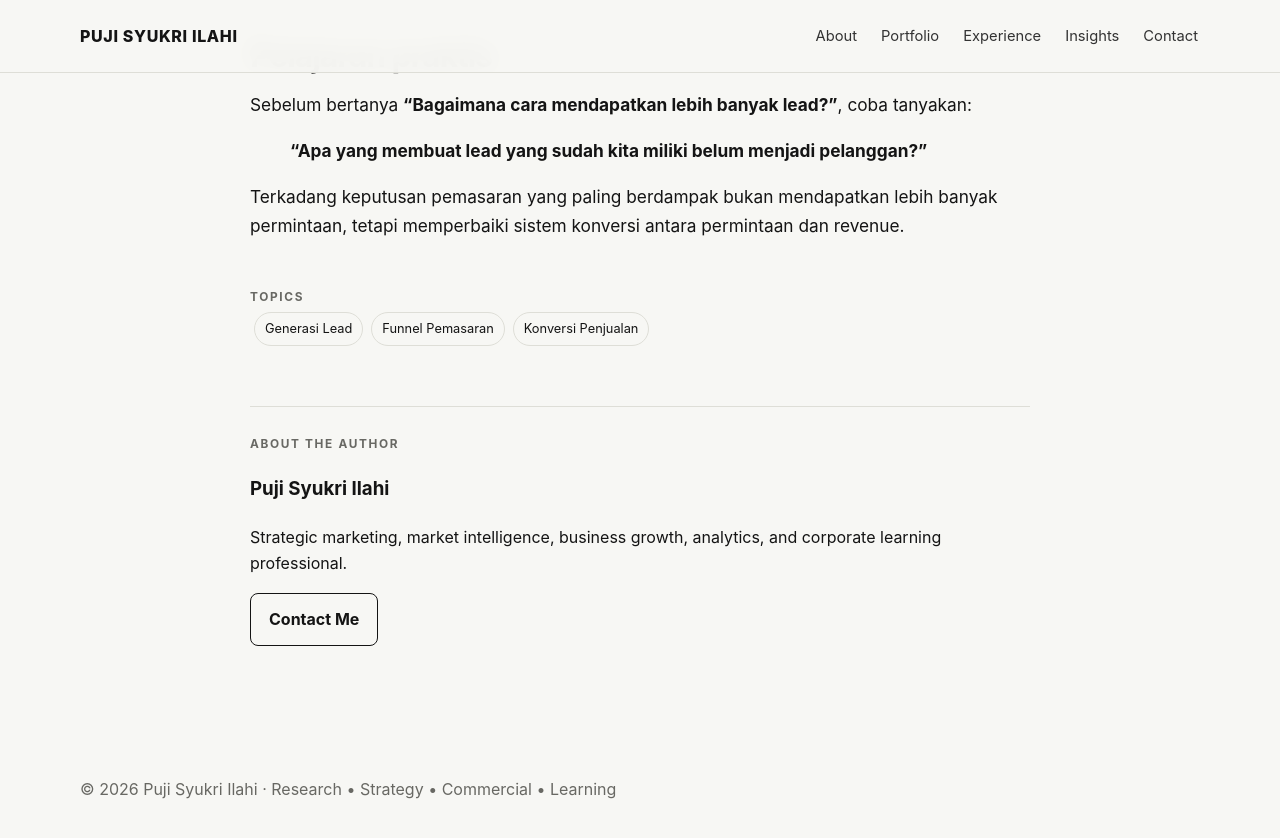
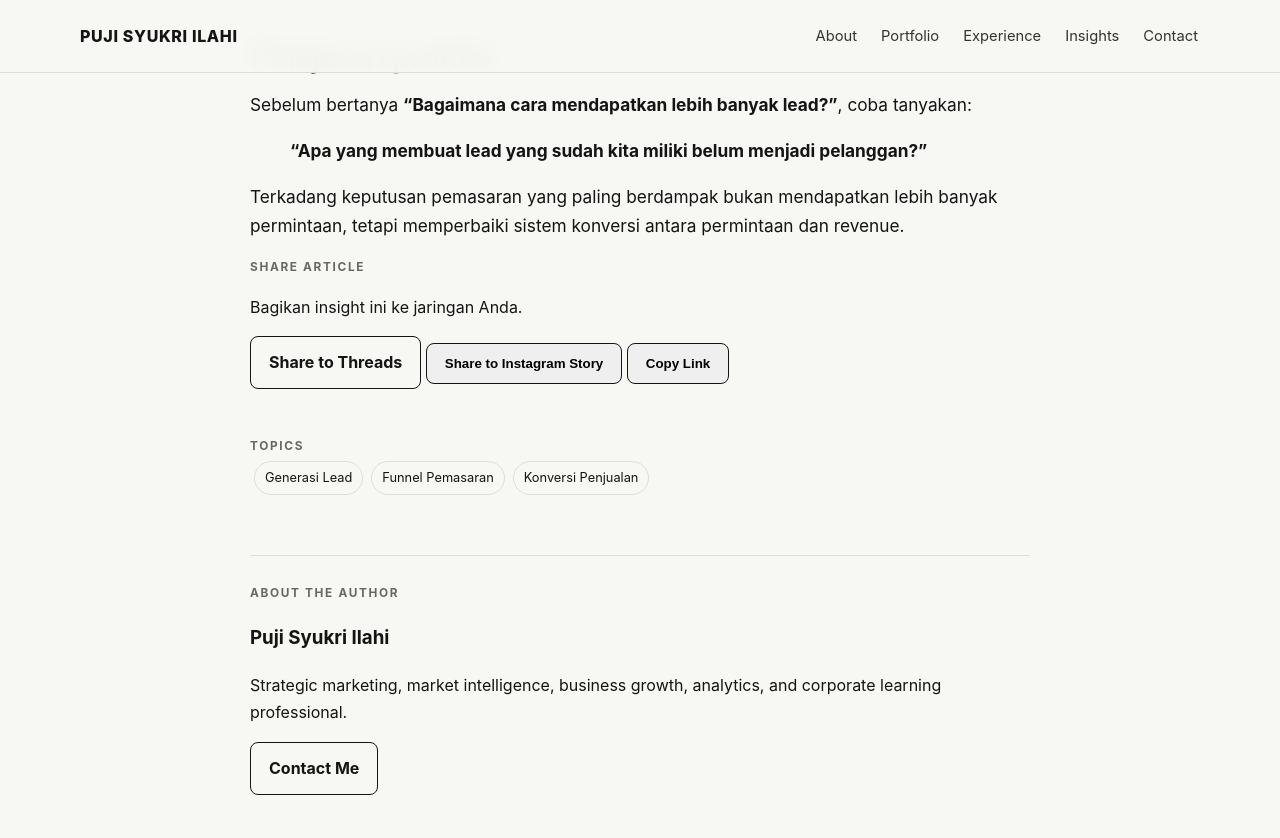
Before and after one commit to pujisyukriilahi/bio, a Jekyll site: the page built from _posts/2026-08-24-more-leads-do-not-mean-more-revenue.md, in a window 1280 px wide and 900 px high, scrolled down 2069 px. Shown: the top 838 px of the window. Built offline with Jekyll 4.4.1, drawn with Linux system fonts in a browser that asks for light colours; some of the changed lines change nothing that is shown.

Commit message:
Tambahkan tombol berbagi ke Threads dan Instagram Story pada artikel

```diff
--- a/_layouts/post.html
+++ b/_layouts/post.html
@@ -7,6 +7,64 @@ layout: default
   <div class="post-meta">{{ page.date | date: "%d %B %Y" }}{% if page.reading_time %} · {{ page.reading_time }} min read{% endif %}</div>
   {% if page.description %}<p class="lead">{{ page.description }}</p>{% endif %}
   <div class="post-content">{{ content }}</div>
+
+  <div class="share-box" aria-label="Share article">
+    <div class="eyebrow">Share Article</div>
+    <p class="share-intro">Bagikan insight ini ke jaringan Anda.</p>
+    <div class="share-actions">
+      <a class="btn share-btn" href="https://www.threads.net/intent/post?text={{ page.title | append: ' — ' | append: page.url | absolute_url | uri_escape }}" target="_blank" rel="noopener noreferrer" aria-label="Share to Threads">Share to Threads</a>
+      <button class="btn share-btn" type="button" id="instagram-story-share" aria-label="Share to Instagram Story">Share to Instagram Story</button>
+      <button class="btn share-btn" type="button" id="copy-article-link" aria-label="Copy article link">Copy Link</button>
+    </div>
+    <p class="share-note" id="share-note" role="status" aria-live="polite"></p>
+  </div>
+
   {% if page.tags %}<div style="margin-top:48px"><div class="eyebrow">Topics</div>{% for tag in page.tags %}<span class="tag">{{ tag }}</span>{% endfor %}</div>{% endif %}
   <div style="margin-top:56px;padding-top:28px;border-top:1px solid var(--line)"><div class="eyebrow">About the Author</div><h3>Puji Syukri Ilahi</h3><p>Strategic marketing, market intelligence, business growth, analytics, and corporate learning professional.</p><a class="btn" href="{{ '/' | relative_url }}#contact">Contact Me</a></div>
 </article>
+
+<script>
+document.addEventListener('DOMContentLoaded', function () {
+  const articleUrl = window.location.href;
+  const articleTitle = {{ page.title | jsonify }};
+  const note = document.getElementById('share-note');
+  const copyButton = document.getElementById('copy-article-link');
+  const instagramButton = document.getElementById('instagram-story-share');
+
+  function showNote(message) {
+    if (!note) return;
+    note.textContent = message;
+    window.setTimeout(function () { note.textContent = ''; }, 3500);
+  }
+
+  if (copyButton) {
+    copyButton.addEventListener('click', async function () {
+      try {
+        await navigator.clipboard.writeText(articleUrl);
+        showNote('Link artikel berhasil disalin.');
+      } catch (error) {
+        showNote('Gagal menyalin link. Silakan salin URL dari browser.');
+      }
+    });
+  }
+
+  if (instagramButton) {
+    instagramButton.addEventListener('click', async function () {
+      const shareData = { title: articleTitle, text: articleTitle, url: articleUrl };
+      try {
+        if (navigator.share) {
+          await navigator.share(shareData);
+          showNote('Gunakan menu share perangkat untuk memilih Instagram Story.');
+        } else {
+          await navigator.clipboard.writeText(articleUrl);
+          showNote('Link disalin. Buka Instagram dan gunakan fitur Story untuk membagikannya.');
+        }
+      } catch (error) {
+        if (error && error.name !== 'AbortError') {
+          showNote('Link artikel siap dibagikan ke Instagram Story dari perangkat Anda.');
+        }
+      }
+    });
+  }
+});
+</script>
```
